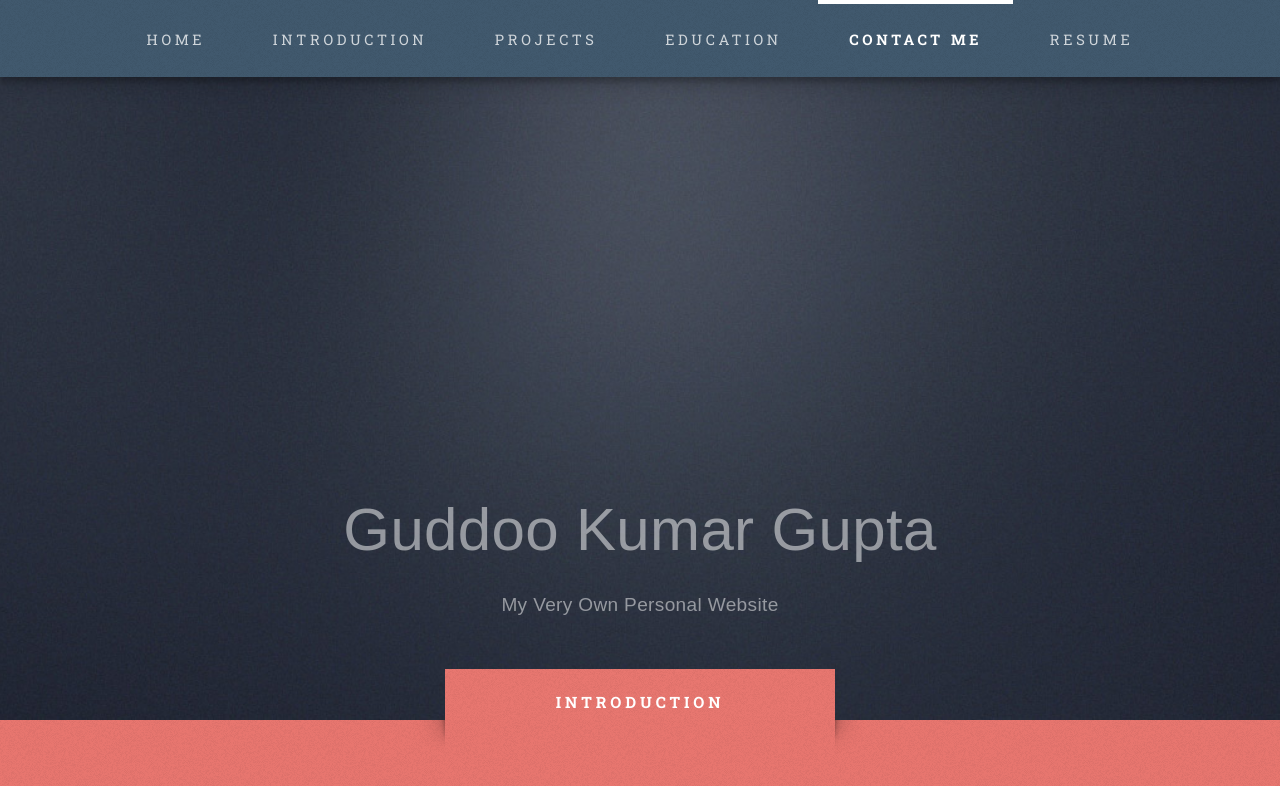
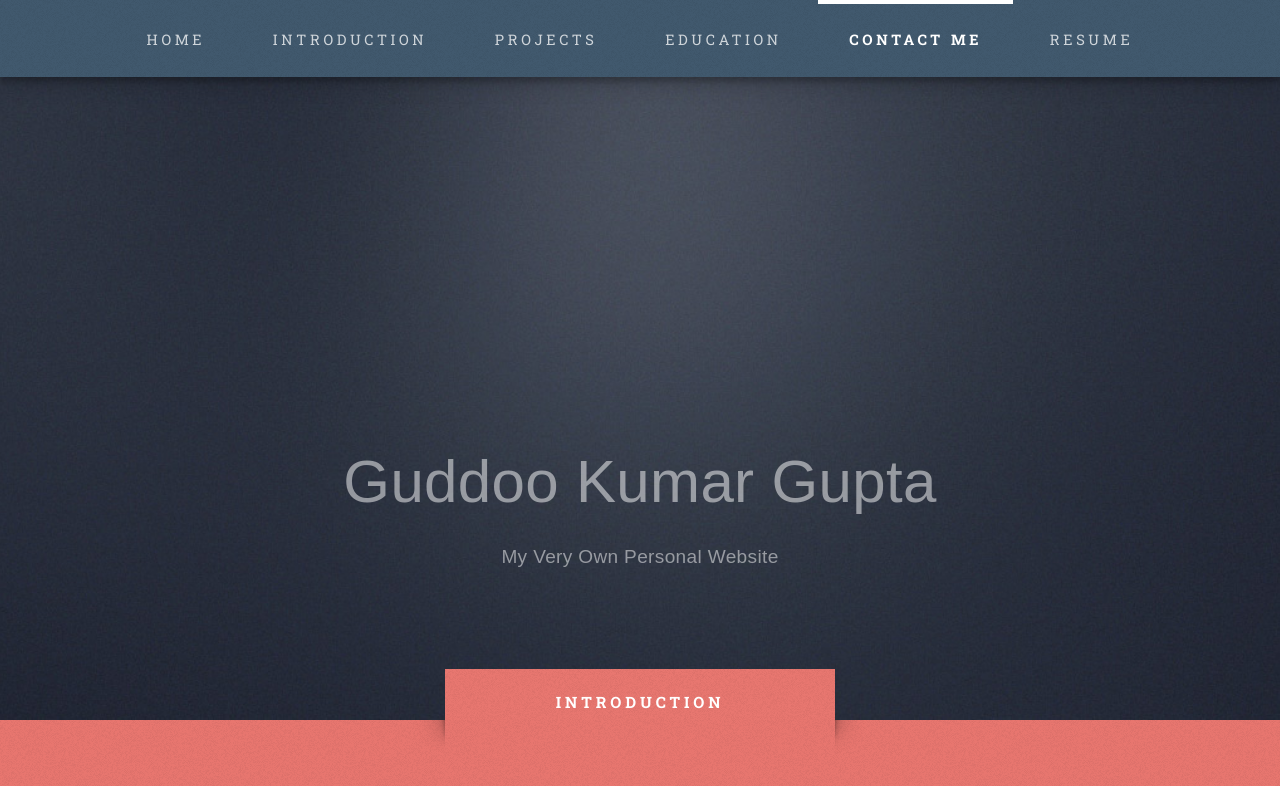
Before and after one commit to 85gk/85gk.github.io, a plain HTML site: page index.html in a window 1280 px wide. Shown: the top 786 px of the page. Drawn offline with nearby package versions, Linux system fonts and the light colour scheme; a web font is replaced by a local one.

Commit message:
Update index.html

```diff
--- a/index.html
+++ b/index.html
@@ -51,7 +51,7 @@
 				</nav>
 
 				<!-- Logo -->
-				<div id="logo" class="wrapper" style="top:50%;">
+				<div id="logo" class="wrapper" >
 					<p style="font-size:60px">Guddoo Kumar  Gupta</p>
 					<p>My Very Own Personal Website</p>
 				</div>
```
